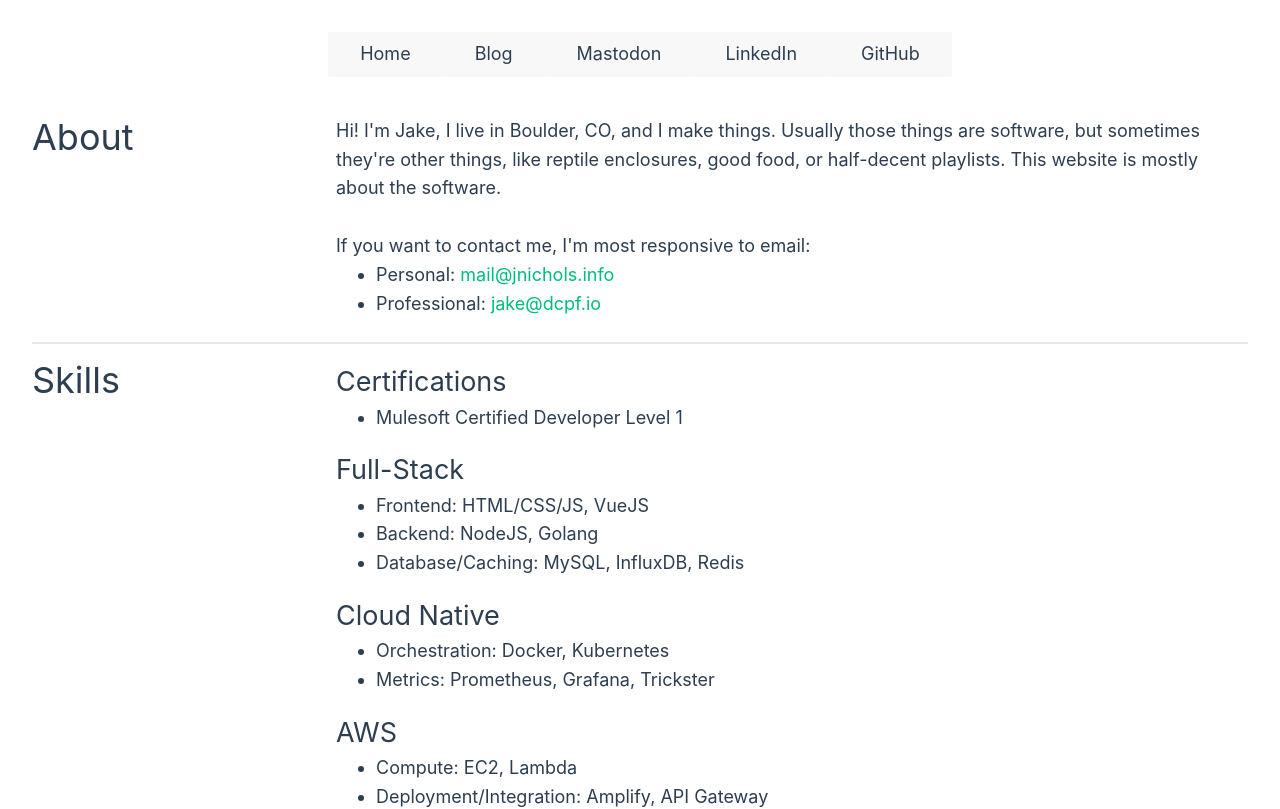
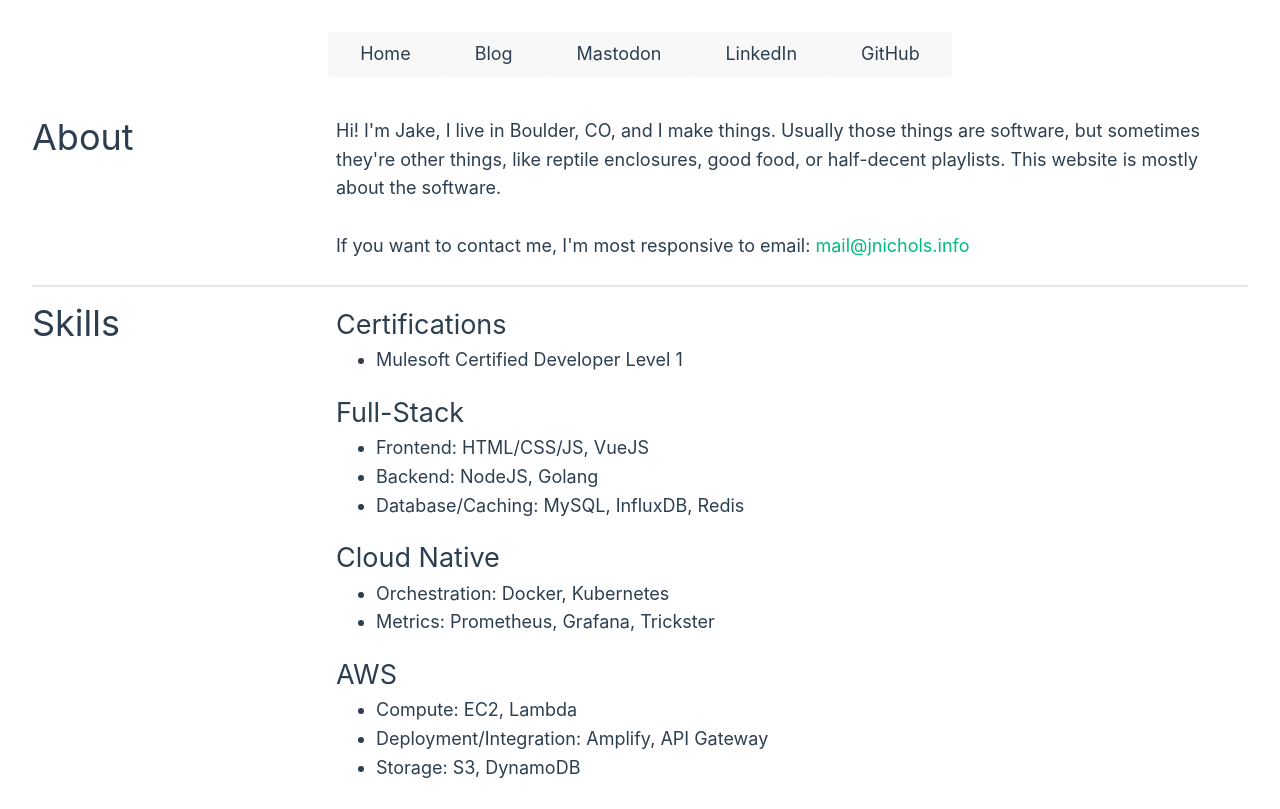
Before and after one commit to jakenichols2719/jnichols.info, a Vue app: page / in a window 1280 px wide. Shown: the top 809 px of the page. Built offline with nearby package versions, Linux system fonts and the light colour scheme.

Commit message:
Remove other email

```diff
--- a/src/pages/Home.vue
+++ b/src/pages/Home.vue
@@ -11,11 +11,7 @@ import Subsection from '../components/Subsection.vue'
       is mostly about the software.
     </p><br>
     <p>
-      If you want to contact me, I'm most responsive to email:
-      <ul>
-        <li>Personal: <a href="mailto:mail@jnichols.info">mail@jnichols.info</a></li>
-        <li>Professional: <a href="mailto:jake@dcpf.io">jake@dcpf.io</a></li>
-      </ul>
+      If you want to contact me, I'm most responsive to email: <a href="mailto:mail@jnichols.info">mail@jnichols.info</a>
     </p>
   </Section>
   <Section title="Skills" griddy>
```
